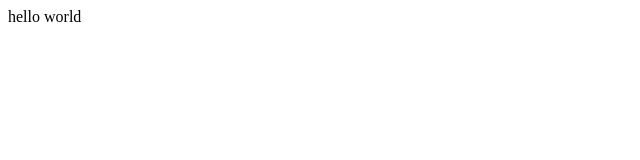
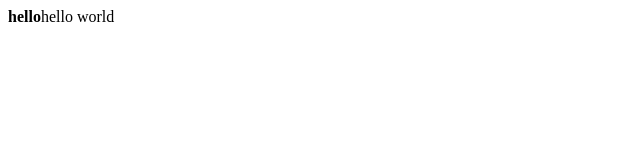
Before and after one commit to racheltedrake/RachelTedrake.github.io, a plain HTML site: page index.html in a window 1280 px wide. Shown: the full height of the page, 0-640 px from the left. Drawn offline with Linux system fonts and the light colour scheme.

Commit message:
Update index.html

```diff
--- a/index.html
+++ b/index.html
@@ -1,4 +1,4 @@
 <html>
-hello world
+<b>hello</b>hello world
 
   </html>
```
